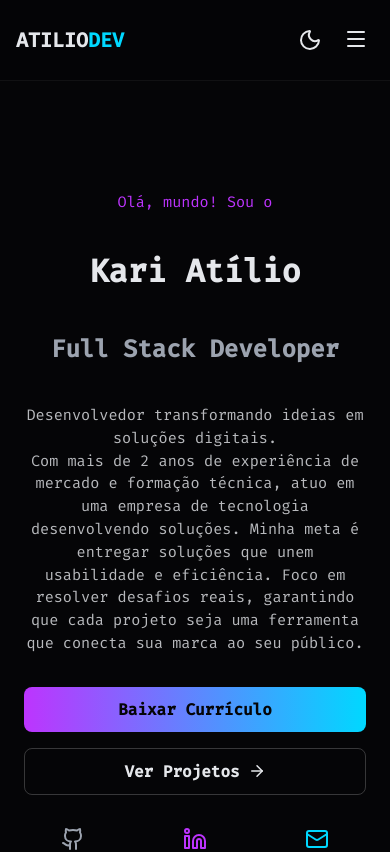
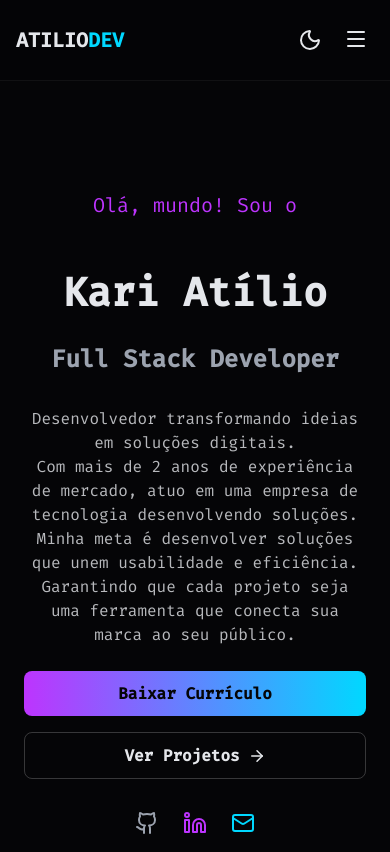
Before and after one commit to karimoreira/meu-portifolio, a React (Vite) app: page / in a window 390 px wide. Shown: the top 852 px of the page. Built offline with nearby package versions, Linux system fonts and the light colour scheme.

Commit message:
feat: versões de tela

```diff
--- a/src/App.jsx
+++ b/src/App.jsx
@@ -28,7 +28,7 @@ function App() {
 
       <footer className="app-footer">
         <p>Desenvolvido por <a href={personalData.social.linkedin} target="_blank" rel="noopener noreferrer" className="footer-name">Kari Atílio Moreira</a></p>
-        <p>© 2025 Todos os direitos reservados</p>
+        <p className="copyright-container"><span className="copyright-symbol">©</span> 2025 atiliodev.com</p>
       </footer>
     </div>
   )
--- a/src/components/Contact.jsx
+++ b/src/components/Contact.jsx
@@ -68,6 +68,7 @@ export default function Contact() {
   return (
     <section id="contact" className="contact-section">
       <div className="contact-container">
+        <h2 className="section-title" style={{justifyContent: 'center'}}>Contato</h2>
         <p className="contact-text">
           Tem interesse em desenvolver um projeto ou solucionar demandas específicas? Preencha o formulário e retornarei com as informações necessárias.
         </p>
@@ -126,7 +127,7 @@ export default function Contact() {
             {status.type === 'loading' ? status.message : 'Enviar Mensagem'}
           </button>
           <p className="recaptcha-legal-text">
-            Este portfolio é protegido por reCAPTCHA, a <a href="https://policies.google.com/privacy" target="_blank" rel="noopener noreferrer">Política de Privacidade</a> e os <a href="https://policies.google.com/terms" target="_blank" rel="noopener noreferrer">Termos de Serviço</a> do Google se aplicam.
+            Este portfólio é protegido por reCAPTCHA, a <a href="https://policies.google.com/privacy" target="_blank" rel="noopener noreferrer">Política de Privacidade</a> e os <a href="https://policies.google.com/terms" target="_blank" rel="noopener noreferrer">Termos de Serviço</a> do Google se aplicam.
           </p>
 
           {status.type === 'error' && (
--- a/src/data/content.js
+++ b/src/data/content.js
@@ -4,7 +4,7 @@ export const personalData = {
   name: "Kari Atílio",
   role: "Full Stack Developer",
   intro: "Desenvolvedor transformando ideias em soluções digitais.",
-  about: "Com mais de 2 anos de experiência de mercado e formação técnica, atuo em uma empresa de tecnologia desenvolvendo soluções. Minha meta é entregar soluções que unem usabilidade e eficiência. Foco em resolver desafios reais, garantindo que cada projeto seja uma ferramenta que conecta sua marca ao seu público.",
+  about: "Com mais de 2 anos de experiência de mercado, atuo em uma empresa de tecnologia desenvolvendo soluções. Minha meta é desenvolver soluções que unem usabilidade e eficiência. Garantindo que cada projeto seja uma ferramenta que conecta sua marca ao seu público.",
   resumeUrl: "/Curriculo_Kari_Atilio.pdf",
   social: {
     github: "https://github.com/karimoreira",
--- a/src/index.css
+++ b/src/index.css
@@ -347,9 +347,7 @@ ul {
     font-size: 2.5rem !important;
   }
 
-  .hero-section {
-    padding-top: 10rem !important;
-  }
+
 }
 
 @media screen and (max-width: 768px) {
@@ -381,42 +379,12 @@ ul {
     margin-top: 1rem;
   }
 
-
-  h1 {
-    font-size: 2rem !important;
-    line-height: 1.2;
+    .hero-section {
+    padding-top: 10rem !important;
   }
 
-  h2 {
-    font-size: 1.5rem !important;
-    text-align: center;
-    justify-content: center;
-  }
-
-  p {
-    font-size: 0.95rem !important;
-  }
-
-  form {
-    padding: 1.5rem !important;
-  }
-
-  .hero-section {
-    padding-top: 10rem !important;
-  }
 }
 
-@media screen and (max-width: 480px) {
-  .hero-grid > div:first-child > div:nth-of-type(1) {
-    flex-direction: column;
-    width: 100%;
-  }
-
-  .hero-grid a {
-    width: 100%;
-    justify-content: center;
-  }
-}
 
 
 .hero-section {
@@ -424,7 +392,7 @@ ul {
   display: flex;
   align-items: center;
   justify-content: center;
-  padding-top: 4rem;
+  padding-top: 60px;
   position: relative;
   overflow: hidden;
   background-color: var(--color-background);
@@ -446,6 +414,7 @@ ul {
 
 
 .hero-greeting {
+  font-size: 20px;
   font-family: 'Fira Code', monospace;
   color: var(--color-secondary);
   margin-top: 2rem;
@@ -552,6 +521,10 @@ ul {
   margin-bottom: 1rem;
 }
 
+.code-content {
+  font-size: 14px;
+}
+
 .dot {
   width: 0.75rem;
   height: 0.75rem;
@@ -596,6 +569,20 @@ ul {
   }
 
 
+  .hero-title {
+    margin-bottom: 0.5rem;
+  }
+
+  .hero-role {
+    margin-bottom: 1rem;
+  }
+
+  .hero-description {
+    text-align: center;
+    margin-bottom: 1.5rem;
+  }
+
+
   .hero-actions {
     display: flex;
     flex-direction: column;
@@ -636,7 +623,7 @@ ul {
 }
 
 .section-title {
-  font-size: 2rem;
+  font-size: 28px;
   font-weight: bold;
   margin-bottom: 3rem;
   display: flex;
@@ -832,7 +819,7 @@ ul {
 }
 
 .contact-section {
-  padding: 60px 0;
+  padding: 80px 0 60px 0;
   background-color: var(--color-background);
   color: var(--color-text);
 }
@@ -957,6 +944,19 @@ ul {
   background-color: var(--color-surface);
 }
 
+.copyright-container {
+  display: flex;
+  justify-content: center;
+  gap: 0.3rem;
+  margin-top: 0.5rem;
+}
+
+.copyright-symbol {
+  font-size: 22px;
+  line-height: 1;
+  display: inline-block;
+}
+
 .footer-name {
   color: var(--color-text);
 }
@@ -975,7 +975,7 @@ ul {
 }
 
 .recaptcha-legal-text {
-  font-size: 0.7rem;
+  font-size: 14px;
   color: var(--color-muted);
   margin-top: 1rem;
   text-align: center;
```
